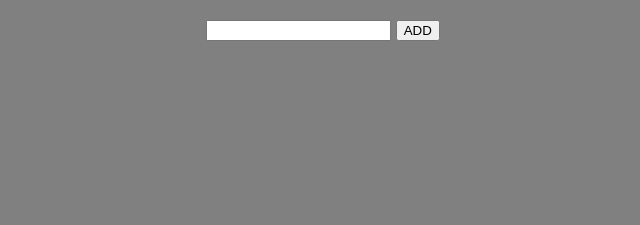
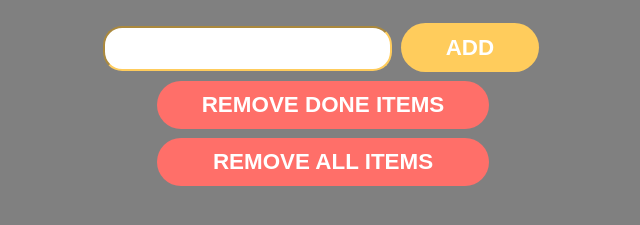
Before and after one commit to seanyasno/ghostrelor, a website with bundled scripts: page src/index.html in a window 1280 px wide. Shown: the part 63-288 px from the top of the page, without its empty margins (317-957 px from the left). Built offline with nearby package versions, Linux system fonts and the light colour scheme.

Commit message:
Worked on design.

```diff
--- a/src/index.css
+++ b/src/index.css
@@ -9,6 +9,14 @@ body {
     align-items: center;
     flex-flow: column;
     font-family: -apple-system, BlinkMacSystemFont, 'Segoe UI', 'Roboto', 'Oxygen', 'Ubuntu', 'Cantarell', 'Fira Sans', 'Droid Sans', 'Helvetica Neue', sans-serif;
+}
+
+#todo-input {
+    box-sizing: border-box;
+    border-radius: 1em;
+    border-color: #ffcc5c;
+    font-size: 1.2em;
+    padding: 0.5em 1em;
 }
 
 #todos > div {
@@ -23,16 +31,30 @@ body {
     align-items: center;
 }
 
-.check-todo {
-
+.remove-todo {
+    border-style: none;
+    border-radius: 5em;
+    padding: 1.6em;
+    color: white;
+    font-weight: bold;
+    background: #ff6f69 url("img/delete-white-18dp.svg") no-repeat center;
 }
 
-.remove-todo {
+.remove-buttons {
+    display: grid;
+}
+
+.remove-buttons > button, #add-todo-button {
     background-color: #ff6f69;
+    color: white;
+    font-size: 1.4em;
+    font-weight: bold;
     border-style: none;
-    border-radius: 5em;
-    padding: 0.8em;
-    color: white;
-    font-weight: bold;
-    font-size: 1.6em;
+    border-radius: 2em;
+    padding: 0.5em 2em;
+    margin: 0.2em;
 }
+
+#add-todo-button {
+    background-color: #ffcc5c;
+}
--- a/src/index.html
+++ b/src/index.html
@@ -1,10 +1,10 @@
 <!DOCTYPE html>
 <html lang="en">
-<head>
-    <meta charset="UTF-8">
-    <link href="index.css" rel="stylesheet"/>
-    <title>TODO List</title>
-</head>
+    <head>
+        <meta charset="UTF-8">
+        <link href="index.css" rel="stylesheet"/>
+        <title>TODO List</title>
+    </head>
     <body>
         <div id="title">
             <h1>Todo List</h1>
@@ -18,6 +18,10 @@
             <button id="add-todo-button">ADD</button>
         </label>
 
+        <div class="remove-buttons">
+            <button id="remove-done-items">REMOVE DONE ITEMS</button>
+            <button id="remove-all-item">REMOVE ALL ITEMS</button>
+        </div>
         <script type="module" src="index.js"></script>
     </body>
 </html>
```
Also changed, not shown: src/img/delete-white-18dp.svg (added).
